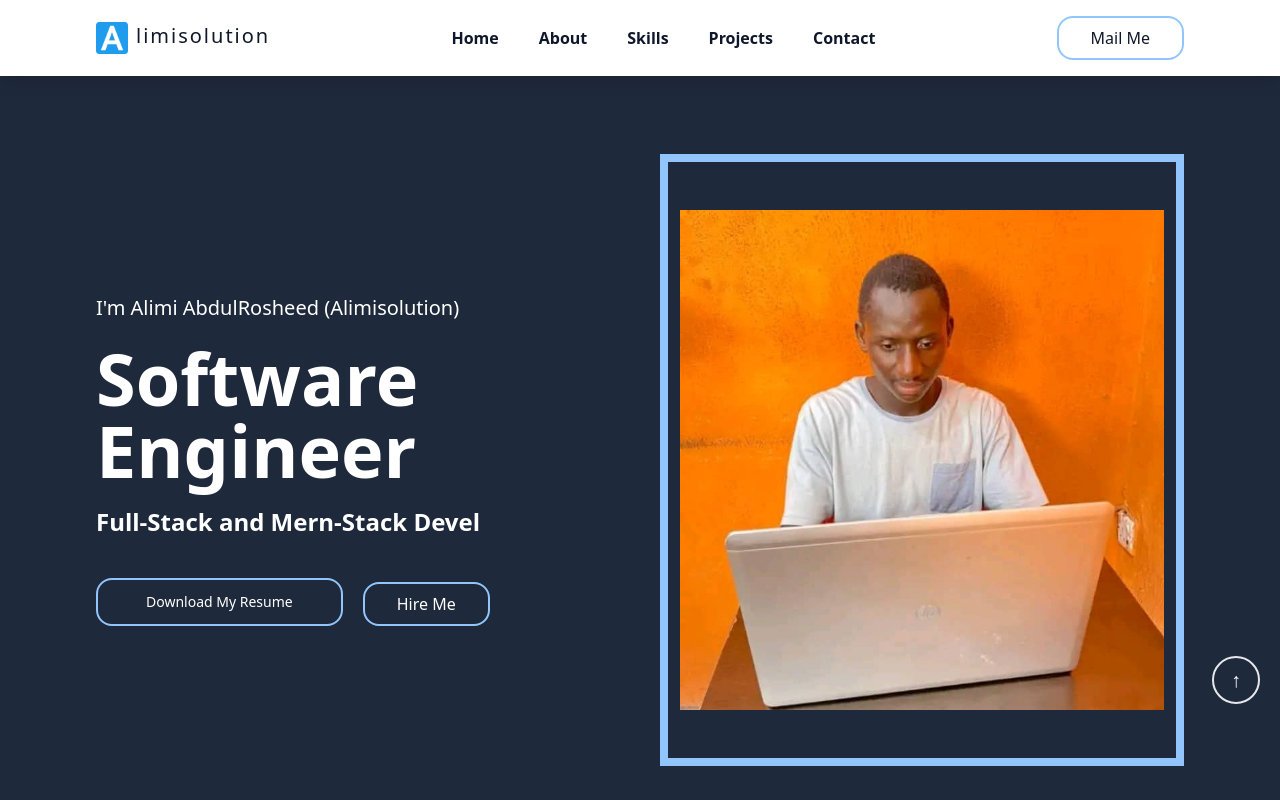
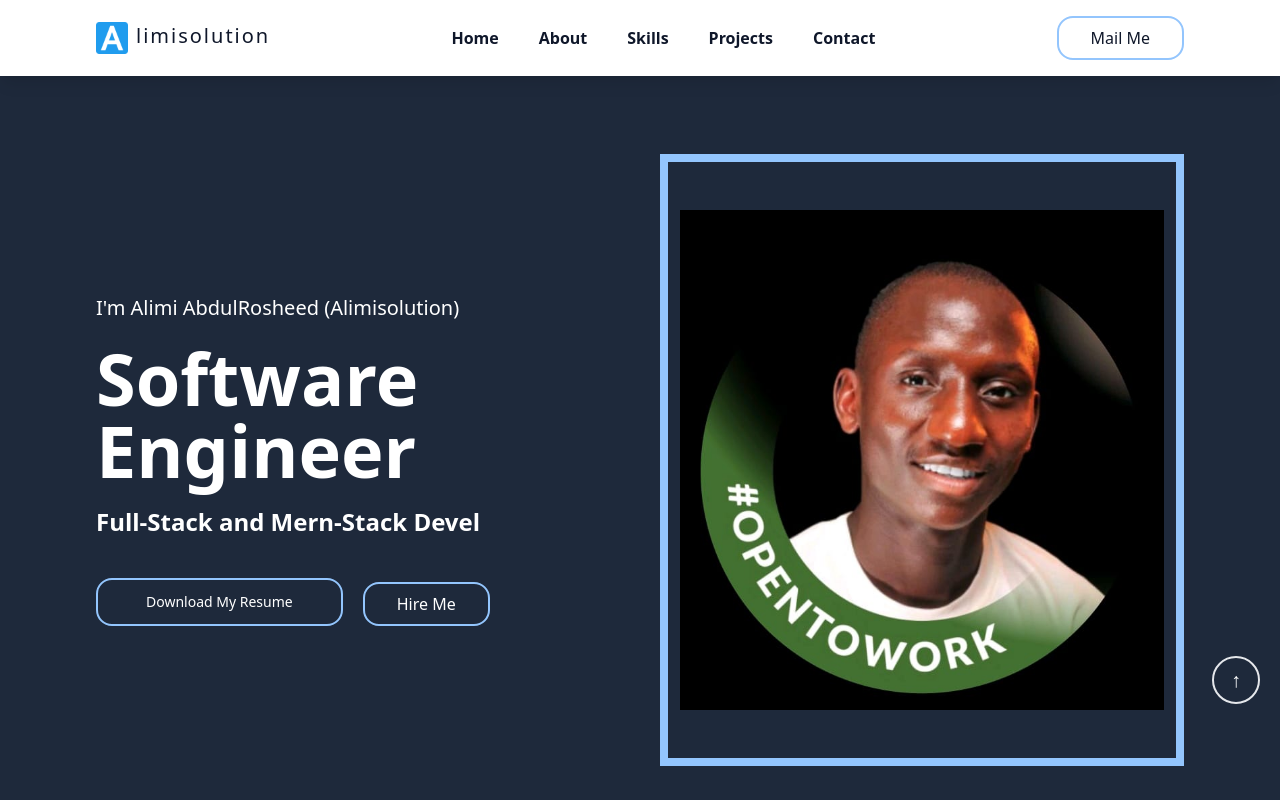
Before and after one commit to Alimisolution/portfolio, a React (Vite) app: page / in a window 1280 px wide. Shown: the top 800 px of the page. Built offline with nearby package versions, Linux system fonts and the light colour scheme.

Commit message:
changed hero image

```diff
--- a/src/components/Hero.jsx
+++ b/src/components/Hero.jsx
@@ -18,7 +18,7 @@
             </div>
         </div>
         <div className="my-14 md:py-12 border-8 p-3 border-blue-300">
-            <img src="/img/me.jpeg" alt="me" className="md:w-[500px] h-[500px] w-[100%]  object-cover text-center mx-auto"/>
+            <img src="/img/Me.jpeg" alt="me" className="md:w-[500px] h-[500px] w-[100%]  object-cover text-center mx-auto"/>
 
         </div>
      </div>
```
Also changed, not shown: public/img/Me.jpeg (added).
